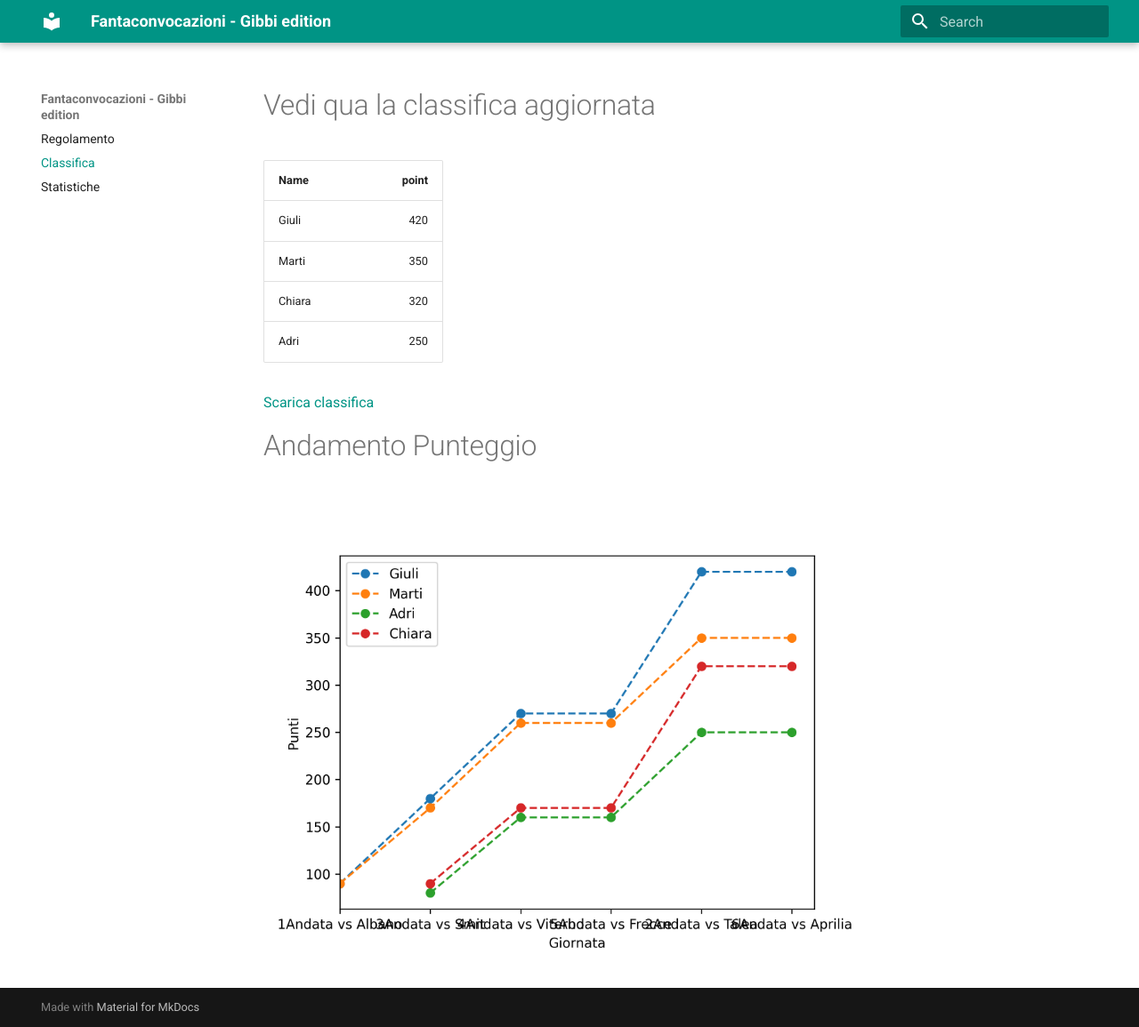
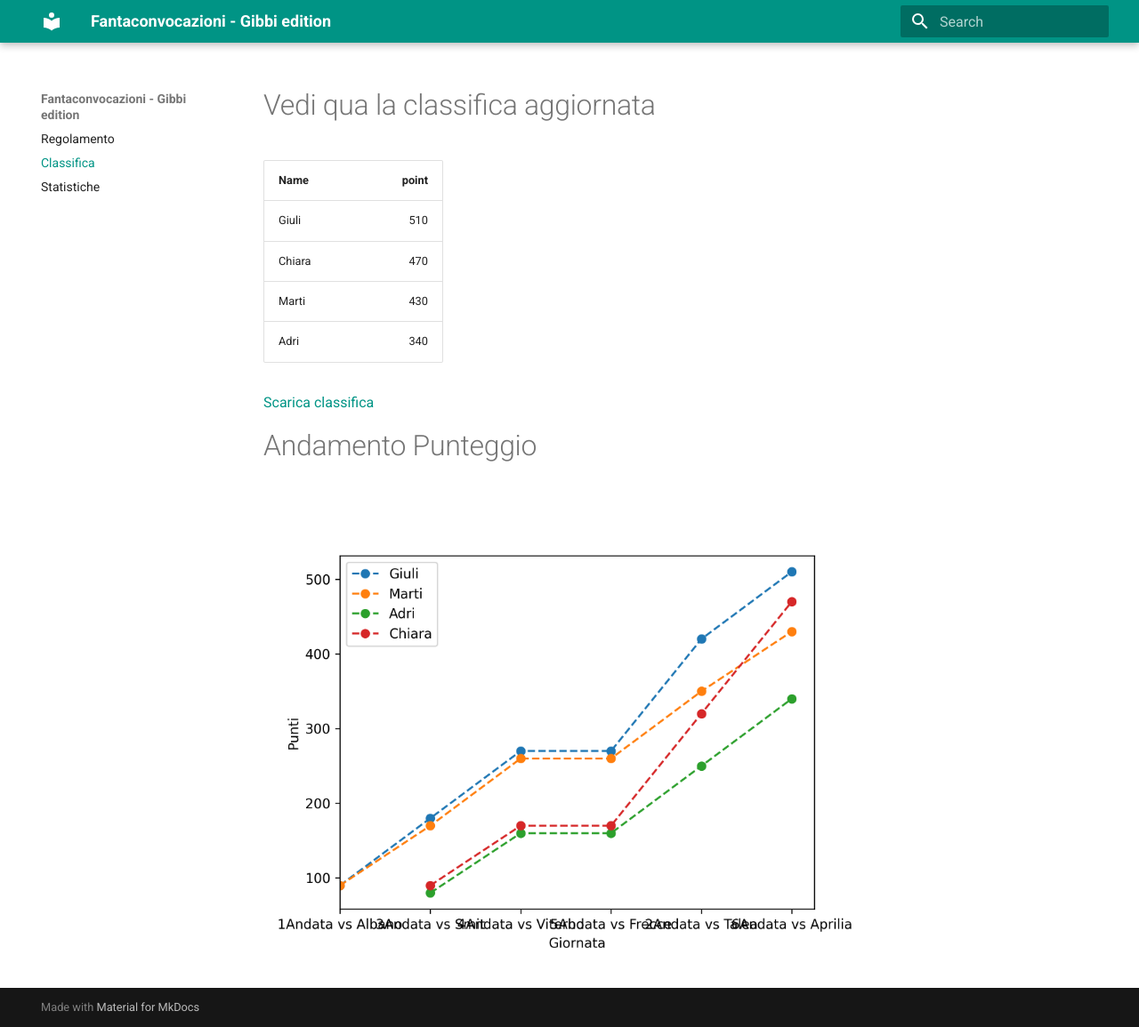
Before and after one commit to martinig94/fantagibbi, an MkDocs documentation site: the page built from docs/Classifica.md, in a window 1280 px wide and 1155 px high. Shown: the whole window at 89% size. Built offline with MkDocs 1.6.1 and Material for MkDocs 9.7.7, drawn with Linux system fonts in a browser that asks for light colours.

Commit message:
Auto-update from main.py

```diff
--- a/docs/Classifica.md
+++ b/docs/Classifica.md
@@ -2,10 +2,10 @@
 <!-- START_TABLE -->
 | Name   |   point |
 |:-------|--------:|
-| Giuli  |     420 |
-| Marti  |     350 |
-| Chiara |     320 |
-| Adri   |     250 |
+| Giuli  |     510 |
+| Chiara |     470 |
+| Marti  |     430 |
+| Adri   |     340 |
 <!-- END_TABLE -->
 
 [Scarica classifica](data/ranking.csv)
```
Also changed, not shown: docs/data/ranking.csv (+4 -4 lines), docs/images/most_selected_coach.png, docs/images/trend_points.png.
